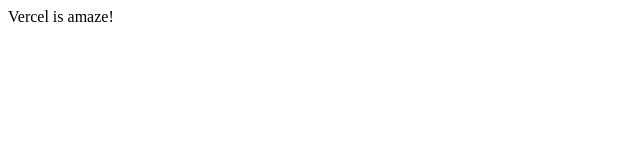
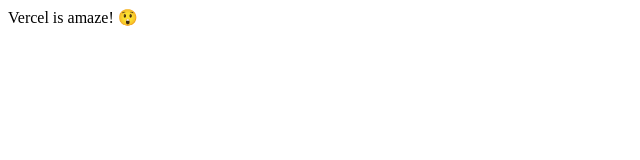
Before and after one commit to kldavis4/btc2024-html-site, a plain HTML site: page about.html in a window 1280 px wide. Shown: the full height of the page, 0-640 px from the left. Drawn offline with Linux system fonts and the light colour scheme.

Commit message:
Update about.html add emoji

```diff
--- a/about.html
+++ b/about.html
@@ -1,6 +1,6 @@
 <html>
   <head></head>
   <body>
-    Vercel is amaze!
+    Vercel is amaze! 😲
   </body>
 </html>
```
